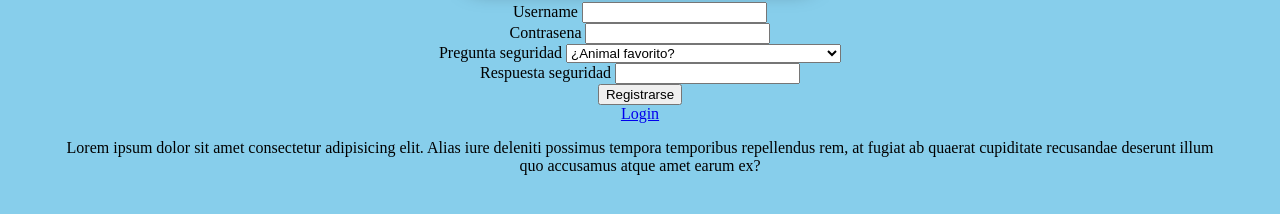
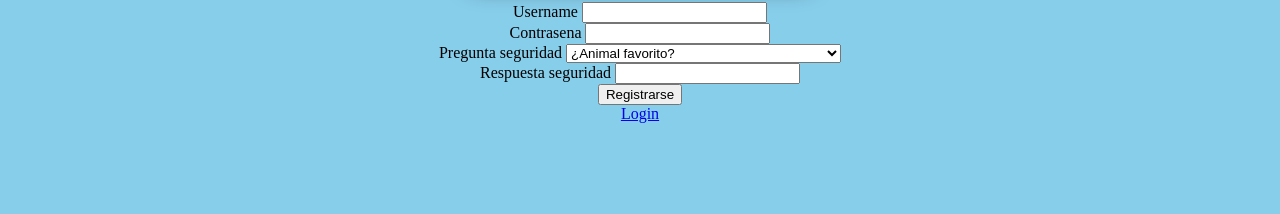
Before and after one commit to Dagurasu5/sprint, a plain HTML site: page index.html in a window 1280 px wide. Shown: the part 350-564 px from the top of the page. Drawn offline with Linux system fonts and the light colour scheme.

Commit message:
se borro mensaje de prueba

```diff
--- a/index.html
+++ b/index.html
@@ -40,8 +40,6 @@
         <br>
         <a href="login.html">Login</a>
     </form>
-
-    <p>Lorem ipsum dolor sit amet consectetur adipisicing elit. Alias iure deleniti possimus tempora temporibus repellendus rem, at fugiat ab quaerat cupiditate recusandae deserunt illum quo accusamus atque amet earum ex?</p>
 </body>
 
 </html>
```
